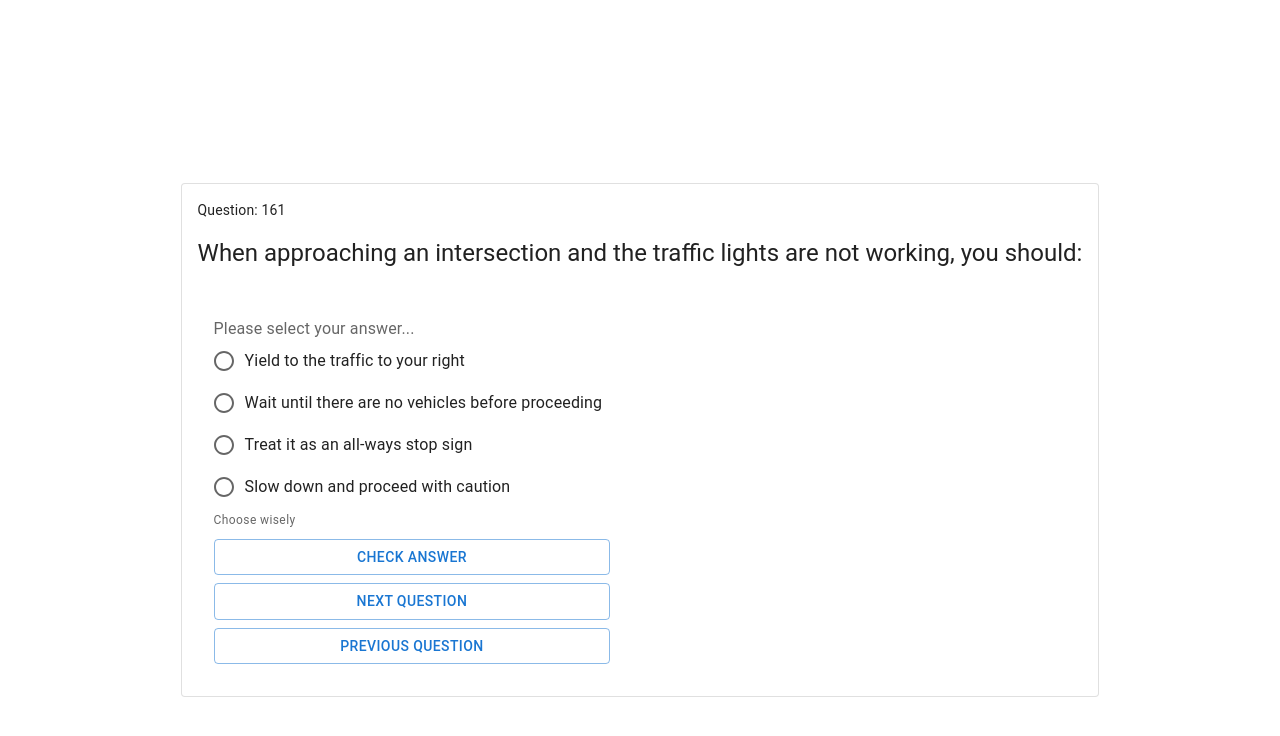
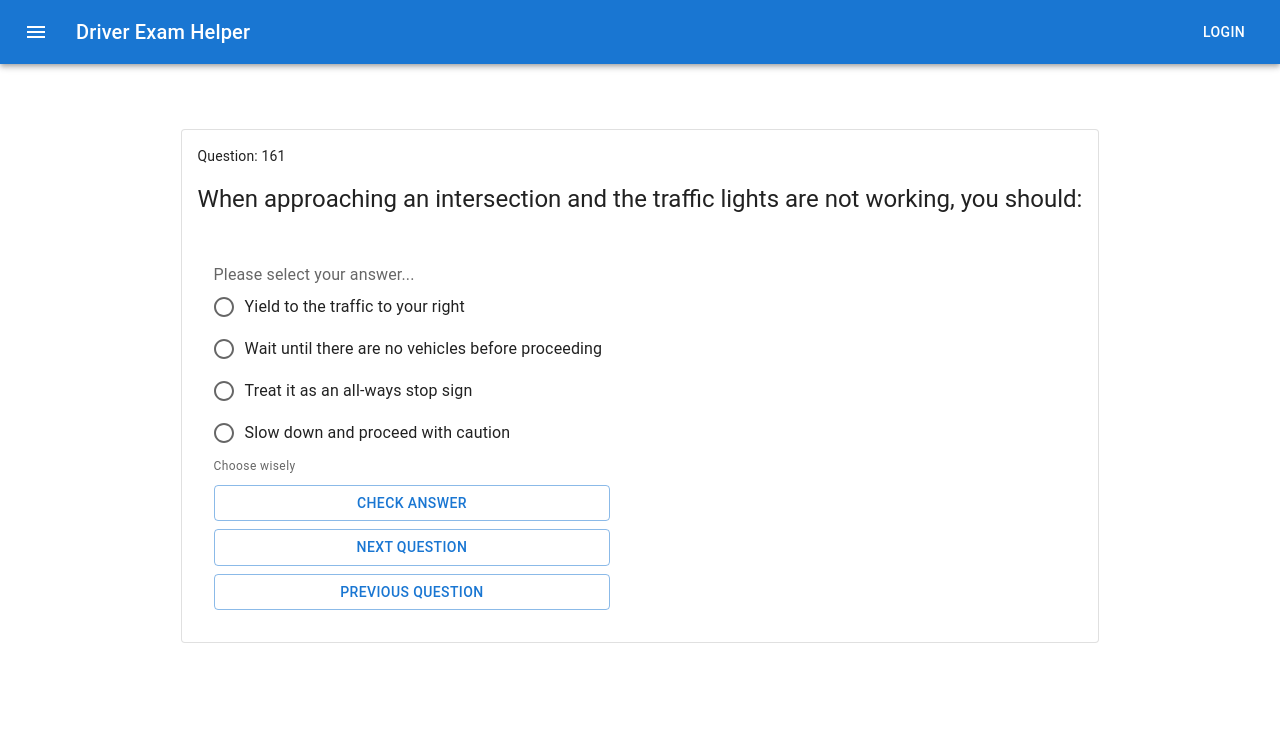
Before and after one commit to allentsangdev/driver-exam-helper, a React (Create React App) app in the folder helper/: page / in a window 1280 px wide. Shown: the top 736 px of the page. Built offline with nearby package versions, Linux system fonts and the light colour scheme.

Commit message:
add navbar

```diff
--- a/helper/src/components/App.jsx
+++ b/helper/src/components/App.jsx
@@ -1,9 +1,13 @@
 import "./app.css"
+import Navbar from "./Navbar"
 import QuestionCard from "./QuestionCard"
 
 function App() {
     return(
-        <QuestionCard/>
+        <>
+            <Navbar/>
+            <QuestionCard/>
+        </>
     )
 }
 
--- /dev/null
+++ b/helper/src/components/Navbar.jsx
@@ -0,0 +1,32 @@
+import * as React from 'react';
+import AppBar from '@mui/material/AppBar';
+import Box from '@mui/material/Box';
+import Toolbar from '@mui/material/Toolbar';
+import Typography from '@mui/material/Typography';
+import Button from '@mui/material/Button';
+import IconButton from '@mui/material/IconButton';
+import MenuIcon from '@mui/icons-material/Menu';
+
+export default function Navbar() {
+  return (
+    <Box sx={{ flexGrow: 1 }}>
+      <AppBar position="static" sx={{marginBottom:0}}>
+        <Toolbar>
+          <IconButton
+            size="large"
+            edge="start"
+            color="inherit"
+            aria-label="menu"
+            sx={{ mr: 2 }}
+          >
+            <MenuIcon />
+          </IconButton>
+          <Typography variant="h6" component="div" sx={{ flexGrow: 1 }}>
+            Driver Exam Helper
+          </Typography>
+          <Button color="inherit">Login</Button>
+        </Toolbar>
+      </AppBar>
+    </Box>
+  );
+}
--- a/helper/src/components/QuestionCard.jsx
+++ b/helper/src/components/QuestionCard.jsx
@@ -12,11 +12,6 @@
 import FormControl from '@mui/material/FormControl';
 import FormHelperText from '@mui/material/FormHelperText';
 import FormLabel from '@mui/material/FormLabel';
-
-import ArrowCircleRightIcon from '@mui/icons-material/ArrowCircleRight';
-import ArrowCircleLeftIcon from '@mui/icons-material/ArrowCircleLeft';
-import IconButton from '@mui/material/IconButton';
-
 
 // mockdata
 const mockData = {
@@ -94,7 +89,7 @@
 
 export default function QuestionCard() {
   return (
-    <Box sx={{ display: 'flex', flexDirection: "column", justifyContent:'center', alignItems:"center", height: "100vh", padding: 5 }}>
+    <Box sx={{ display: 'flex', flexDirection: "column", justifyContent:'center', alignItems:"center", padding: '65px 30px 0px 30px' , marginTop: 0 }}>
       <Card variant="outlined">{card}</Card>
     </Box>
   );
```
